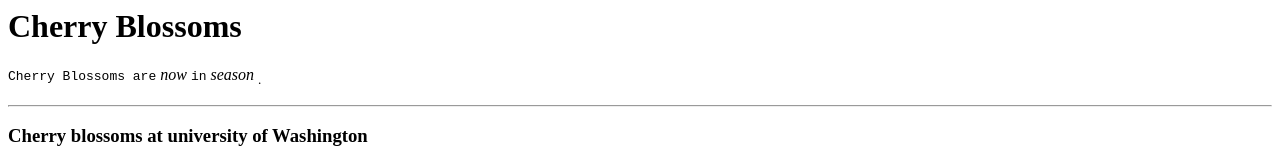
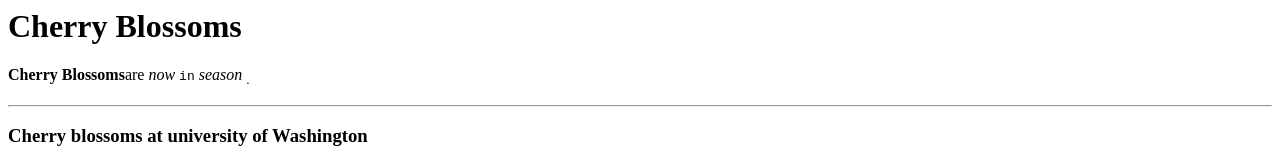
Before and after one commit to klaSakmi/cherryblossomtrees, a plain HTML site: page index.html in a window 1280 px wide. Shown: the top 160 px of the page. Drawn offline with Linux system fonts and the light colour scheme.

Commit message:
Update index.html

```diff
--- a/index.html
+++ b/index.html
@@ -2,7 +2,7 @@
   <title>Cherry Blossoms</title>
   <body>
   <h1>Cherry Blossoms</h1>
-    <p><code> Cherry Blossoms are</code> <i>now</i> <code>in</code> <em>season</em> <sub>.</sub></p>
+    <p><strong>Cherry Blossoms</strong <code>are</code> <i>now</i> <code>in</code> <em>season</em> <sub>.</sub></p>
     <hr>
     <h3>Cherry blossoms at university of Washington</h3>
       <p>Information: <a href="https://www.washington.edu/news/2022/03/10/uw-welcomes-community-to-view-cherry-blossoms-peak-bloom-expected-mid-march/"><b>UW news</b></a></p>
```
